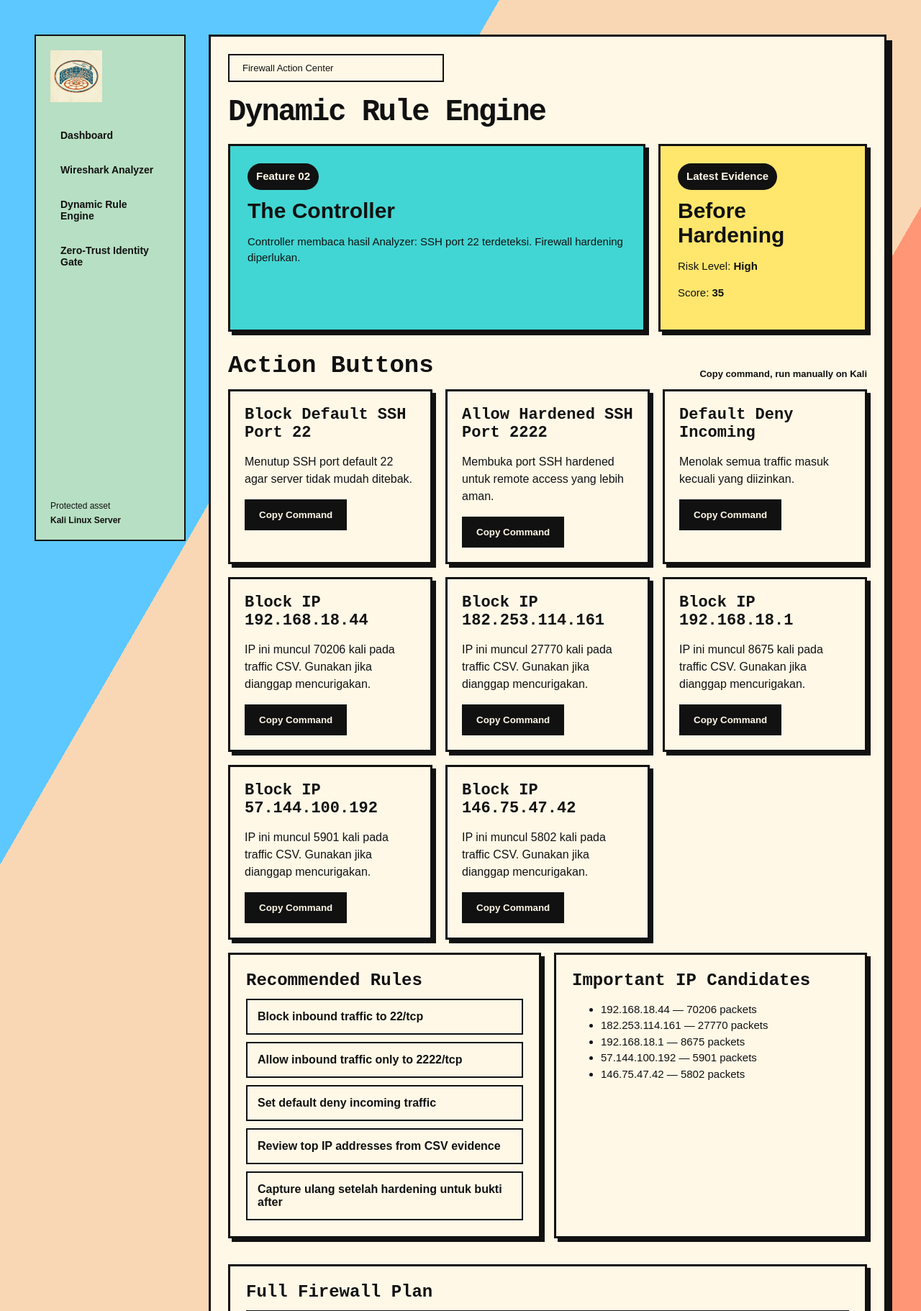
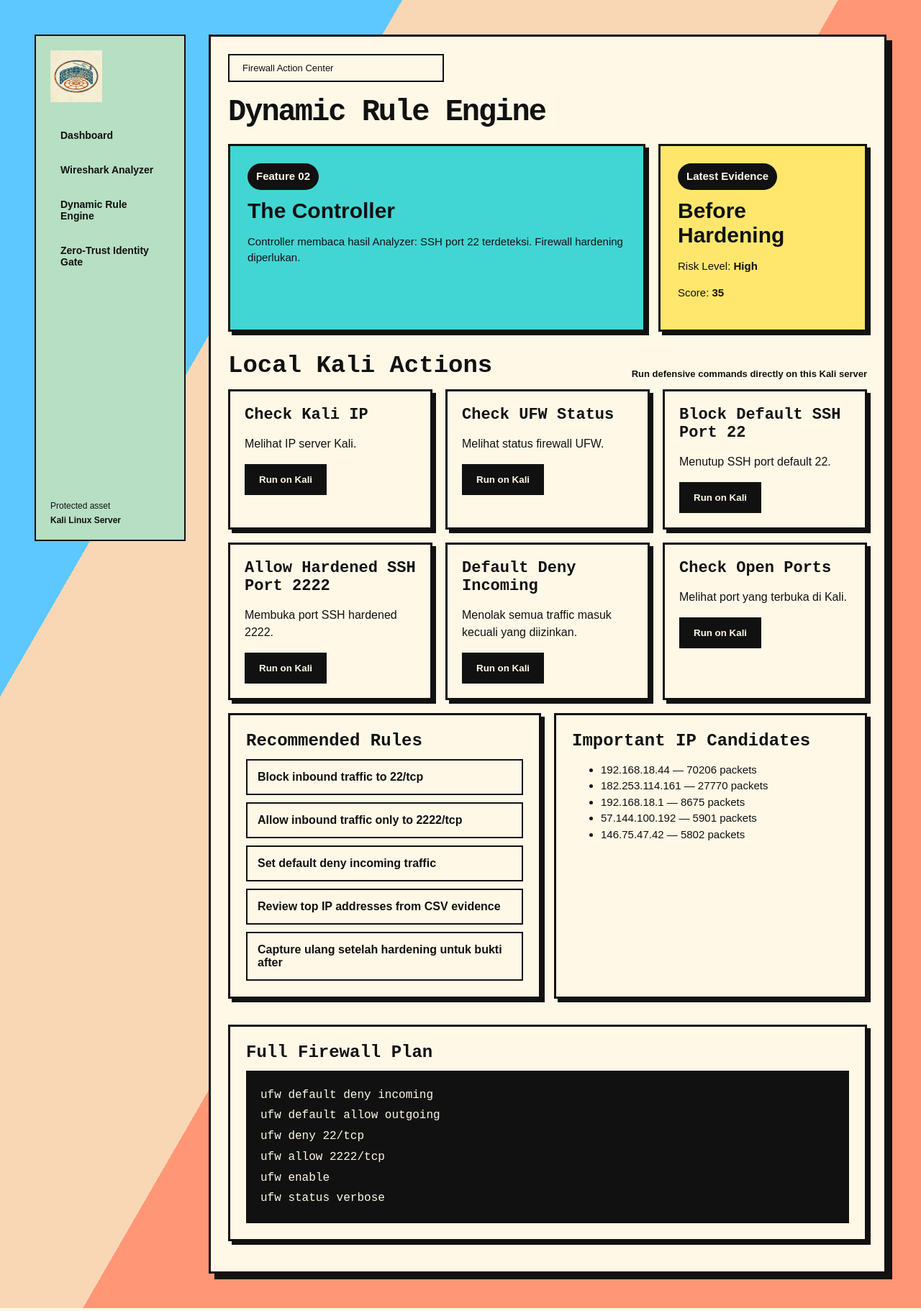
Before and after one commit to MrMarfitz/FirewallOrchestrator, a Flask app: page /controller in a window 1280 px wide. Shown: the top 1822 px of the page at 72% size. Run offline with Flask 3, Linux system fonts and the light colour scheme.

Commit message:
add local kali firewall control

```diff
--- a/app.py
+++ b/app.py
@@ -1,8 +1,8 @@
 import os
 import re
 import json
+import subprocess
 import pandas as pd
-import paramiko
 from collections import Counter
 from flask import Flask, render_template, request
 
@@ -22,7 +22,6 @@ def allowed_file(filename):
 
 def save_latest_analysis(data):
     os.makedirs(EVIDENCE_FOLDER, exist_ok=True)
-
     with open(LATEST_FILE, "w", encoding="utf-8") as file:
         json.dump(data, file, indent=4)
 
@@ -46,7 +45,6 @@ def detect_port(info_text, port):
         rf"\b{port}\s+\[",
         rf"\b{port}\b",
     ]
-
     return any(re.search(pattern, info_text, re.IGNORECASE) for pattern in patterns)
 
 
@@ -104,21 +102,18 @@ def analyze_csv(file_path, filename):
         score = 35
         finding = "SSH masih menggunakan port default 22. Ini berarti akses remote server masih mudah ditebak dan perlu hardening."
         recommendation = "Block port 22, pindahkan SSH ke port 2222, gunakan SSH key, dan aktifkan firewall default deny."
-
     elif detected_2222 and not detected_22:
         status = "After Hardening"
         risk_level = "Low"
         score = 85
         finding = "SSH sudah terdeteksi pada port 2222. Ini menunjukkan akses remote sudah lebih aman dari konfigurasi default."
         recommendation = "Pertahankan port 2222, pastikan port 22 tetap diblokir, dan review log login secara berkala."
-
     elif detected_22 and detected_2222:
         status = "Mixed Evidence"
         risk_level = "Medium"
         score = 60
         finding = "CSV menunjukkan port 22 dan 2222 sama-sama muncul. Kemungkinan data berisi kondisi sebelum dan sesudah hardening."
         recommendation = "Pisahkan capture before dan after, lalu pastikan port 22 benar-benar tidak muncul setelah hardening."
-
     else:
         status = "No SSH Evidence"
         risk_level = "Informational"
@@ -150,33 +145,38 @@ def analyze_csv(file_path, filename):
         "rows": rows,
     }
 
-def run_ssh_command(host, username, password, command):
+
+def run_local_command(command):
+    allowed_commands = [
+        "hostname -I",
+        "/usr/sbin/ufw status verbose",
+        "/usr/sbin/ufw deny 22/tcp",
+        "/usr/sbin/ufw allow 2222/tcp",
+        "/usr/sbin/ufw default deny incoming",
+        "/usr/sbin/ufw default allow outgoing",
+        "/usr/sbin/ufw --force enable",
+        "ss -tulnp",
+    ]
+
+    if command not in allowed_commands:
+        return {
+            "success": False,
+            "output": "Command not allowed."
+        }
+
     try:
-        ssh = paramiko.SSHClient()
-        ssh.set_missing_host_key_policy(paramiko.AutoAddPolicy())
-
-        ssh.connect(
-            hostname=host,
-            username=username,
-            password=password,
-            timeout=10
+        result = subprocess.run(
+            command,
+            shell=True,
+            capture_output=True,
+            text=True,
+            timeout=20
         )
 
-        stdin, stdout, stderr = ssh.exec_command(command)
-
-        output = stdout.read().decode("utf-8", errors="ignore")
-        error = stderr.read().decode("utf-8", errors="ignore")
-
-        ssh.close()
-
-        if error:
-            return {
-                "success": False,
-                "output": error
-            }
+        output = result.stdout if result.stdout else result.stderr
 
         return {
-            "success": True,
+            "success": result.returncode == 0,
             "output": output
         }
 
@@ -221,10 +221,8 @@ def analyzer():
 
         if not file or file.filename == "":
             error = "Pilih file CSV dulu."
-
         elif not allowed_file(file.filename):
             error = "Format salah. Upload file Wireshark .csv."
-
         else:
             os.makedirs(UPLOAD_FOLDER, exist_ok=True)
 
@@ -254,38 +252,45 @@ def controller():
             message="Belum ada data. Upload CSV Wireshark dulu di menu Analyzer.",
             rules=[],
             commands=[],
-            suspicious_ips=[]
+            suspicious_ips=[],
+            ssh_result=None,
+            executed_command=None
         )
 
     suspicious_ips = latest.get("top_ips", [])[:5]
 
-    commands = []
-
-    if latest.get("detected_22"):
-        commands.extend([
-            {
-                "title": "Block Default SSH Port 22",
-                "desc": "Menutup SSH port default 22 agar server tidak mudah ditebak.",
-                "command": "sudo ufw deny 22/tcp"
-            },
-            {
-                "title": "Allow Hardened SSH Port 2222",
-                "desc": "Membuka port SSH hardened untuk remote access yang lebih aman.",
-                "command": "sudo ufw allow 2222/tcp"
-            },
-            {
-                "title": "Default Deny Incoming",
-                "desc": "Menolak semua traffic masuk kecuali yang diizinkan.",
-                "command": "sudo ufw default deny incoming"
-            },
-        ])
-
-    for ip, count in suspicious_ips:
-        commands.append({
-            "title": f"Block IP {ip}",
-            "desc": f"IP ini muncul {count} kali pada traffic CSV. Gunakan jika dianggap mencurigakan.",
-            "command": f"sudo ufw deny from {ip}"
-        })
+    commands = [
+        {
+            "title": "Check Kali IP",
+            "desc": "Melihat IP server Kali.",
+            "command": "hostname -I"
+        },
+        {
+            "title": "Check UFW Status",
+            "desc": "Melihat status firewall UFW.",
+            "command": "/usr/sbin/ufw status verbose"
+        },
+        {
+            "title": "Block Default SSH Port 22",
+            "desc": "Menutup SSH port default 22.",
+            "command": "/usr/sbin/ufw deny 22/tcp"
+        },
+        {
+            "title": "Allow Hardened SSH Port 2222",
+            "desc": "Membuka port SSH hardened 2222.",
+            "command": "/usr/sbin/ufw allow 2222/tcp"
+        },
+        {
+            "title": "Default Deny Incoming",
+            "desc": "Menolak semua traffic masuk kecuali yang diizinkan.",
+            "command": "/usr/sbin/ufw default deny incoming"
+        },
+        {
+            "title": "Check Open Ports",
+            "desc": "Melihat port yang terbuka di Kali.",
+            "command": "ss -tulnp"
+        }
+    ]
 
     if latest.get("detected_22"):
         message = "Controller membaca hasil Analyzer: SSH port 22 terdeteksi. Firewall hardening diperlukan."
@@ -296,7 +301,6 @@ def controller():
             "Review top IP addresses from CSV evidence",
             "Capture ulang setelah hardening untuk bukti after"
         ]
-
     elif latest.get("detected_2222"):
         message = "Controller membaca hasil Analyzer: SSH port 2222 terdeteksi. Konfigurasi lebih aman, tetap perlu monitoring."
         rules = [
@@ -305,7 +309,6 @@ def controller():
             "Monitor failed login attempts",
             "Review firewall rule regularly"
         ]
-
     else:
         message = "Controller membaca hasil Analyzer: belum ada bukti SSH. Capture ulang traffic SSH diperlukan."
         rules = [
@@ -321,31 +324,67 @@ def controller():
         message=message,
         rules=rules,
         commands=commands,
-        suspicious_ips=suspicious_ips
+        suspicious_ips=suspicious_ips,
+        ssh_result=None,
+        executed_command=None
     )
+
 
 @app.route("/run-command", methods=["POST"])
 def run_command():
-    host = request.form.get("host")
-    username = request.form.get("username")
-    password = request.form.get("password")
     command = request.form.get("command")
-
-    result = run_ssh_command(host, username, password, command)
+    result = run_local_command(command)
 
     latest = load_latest_analysis()
 
     if latest:
         suspicious_ips = latest.get("top_ips", [])[:5]
+        rules = ["Command executed locally on Kali Linux server."]
+        message = "Local Kali Control result:"
     else:
         suspicious_ips = []
+        rules = ["Command executed locally on Kali Linux server."]
+        message = "Local Kali Control result:"
+
+    commands = [
+        {
+            "title": "Check Kali IP",
+            "desc": "Melihat IP server Kali.",
+            "command": "hostname -I"
+        },
+        {
+            "title": "Check UFW Status",
+            "desc": "Melihat status firewall UFW.",
+            "command": "/usr/sbin/ufw status verbose"
+        },
+        {
+            "title": "Block Default SSH Port 22",
+            "desc": "Menutup SSH port default 22.",
+            "command": "/usr/sbin/ufw deny 22/tcp"
+        },
+        {
+            "title": "Allow Hardened SSH Port 2222",
+            "desc": "Membuka port SSH hardened 2222.",
+            "command": "/usr/sbin/ufw allow 2222/tcp"
+        },
+        {
+            "title": "Default Deny Incoming",
+            "desc": "Menolak semua traffic masuk kecuali yang diizinkan.",
+            "command": "/usr/sbin/ufw default deny incoming"
+        },
+        {
+            "title": "Check Open Ports",
+            "desc": "Melihat port yang terbuka di Kali.",
+            "command": "ss -tulnp"
+        }
+    ]
 
     return render_template(
         "controller.html",
         latest=latest,
-        rules=["Command executed from Windows webapp to Kali Linux server."],
-        message="Live Kali Control result:",
-        commands=[],
+        rules=rules,
+        message=message,
+        commands=commands,
         suspicious_ips=suspicious_ips,
         ssh_result=result,
         executed_command=command
@@ -381,7 +420,6 @@ def validator():
             ["Root Login", "Must be disabled manually", "warning"],
             ["Password Auth", "Use SSH key-based auth", "warning"],
         ]
-
     elif latest.get("detected_22"):
         level = "Not Secure"
         score = 35
@@ -393,7 +431,6 @@ def validator():
             ["Root Login", "Check sshd_config", "warning"],
             ["Password Auth", "Disable after key setup", "warning"],
         ]
-
     else:
         level = "Partial Evidence"
         score = 50
--- a/static/style.css
+++ b/static/style.css
@@ -544,4 +544,22 @@ th {
 .error-output {
     background: #ff9675;
     color: #111;
+}.output-box {
+    white-space: pre-wrap;
+    background: #111;
+    color: #fff8e7;
+    border: 3px solid #111;
+    padding: 18px;
+    font-family: "Courier New", monospace;
+    line-height: 1.6;
+    overflow-x: auto;
 }
+
+.success-output {
+    border-color: #111;
+}
+
+.error-output {
+    background: #ff9675;
+    color: #111;
+}
--- a/templates/controller.html
+++ b/templates/controller.html
@@ -30,25 +30,22 @@
 </section>
 
 <section class="section-head">
-    <h2>Action Buttons</h2>
-    <span>Copy command, run manually on Kali</span>
+    <h2>Local Kali Actions</h2>
+    <span>Run defensive commands directly on this Kali server</span>
 </section>
 
 <section class="action-grid">
-    {% if commands %}
     {% for item in commands %}
     <div class="action-card">
         <h3>{{ item.title }}</h3>
         <p>{{ item.desc }}</p>
-            <button onclick="copyCommand(`{{ item.command }}`)">Copy Command</button>
+
+        <form method="POST" action="/run-command">
+            <input type="hidden" name="command" value="{{ item.command }}">
+            <button type="submit">Run on Kali</button>
+        </form>
     </div>
     {% endfor %}
-    {% else %}
-        <div class="action-card">
-            <h3>No Action Yet</h3>
-            <p>Upload CSV Wireshark first so the Controller can generate firewall actions.</p>
-        </div>
-    {% endif %}
 </section>
 
 <section class="two-col">
@@ -84,49 +81,14 @@
 <section class="info-card">
     <h3>Full Firewall Plan</h3>
 
-    <div class="code-block" id="fullCommand">
-sudo ufw default deny incoming<br>
-sudo ufw default allow outgoing<br>
-sudo ufw deny 22/tcp<br>
-sudo ufw allow 2222/tcp<br>
-sudo ufw enable<br>
-sudo ufw status verbose
+    <div class="code-block">
+ufw default deny incoming<br>
+ufw default allow outgoing<br>
+ufw deny 22/tcp<br>
+ufw allow 2222/tcp<br>
+ufw enable<br>
+ufw status verbose
     </div>
-
-    <button class="copy-full-btn" onclick="copyFullCommand()">Copy Full Plan</button>
-</section>
-
-<section class="info-card">
-    <h3>How to Use This</h3>
-    <p>
-        Copy command di halaman ini, lalu jalankan di terminal Kali Linux server.
-        Setelah itu lakukan capture ulang di Wireshark, export CSV, dan upload lagi
-        ke Analyzer untuk membuktikan hasil before-after.
-    </p>
-</section>
-
-<section class="info-card">
-    <h3>Live Kali Control</h3>
-    <p>
-        Run a safe defensive command directly on the Kali Linux server through SSH.
-    </p>
-
-    <form method="POST" action="/run-command" class="ssh-form">
-        <input type="text" name="host" placeholder="Kali IP, example: 192.168.56.101" required>
-        <input type="text" name="username" placeholder="Kali username" required>
-        <input type="password" name="password" placeholder="Kali password" required>
-
-        <select name="command" required>
-            <option value="sudo ufw status verbose">Check UFW Status</option>
-            <option value="sudo ufw deny 22/tcp">Block SSH Port 22</option>
-            <option value="sudo ufw allow 2222/tcp">Allow SSH Port 2222</option>
-            <option value="sudo ufw default deny incoming">Default Deny Incoming</option>
-            <option value="sudo ss -tulnp">Check Open Ports</option>
-            <option value="hostname -I">Check Kali IP</option>
-        </select>
-
-        <button type="submit">Run on Kali</button>
-    </form>
 </section>
 
 {% if ssh_result %}
@@ -141,35 +103,4 @@ sudo ufw status verbose
     {% endif %}
 </section>
 {% endif %}
-
-<div id="toast" class="custom-toast"></div>
-
-<script>
-function showToast(message) {
-    const toast = document.getElementById("toast");
-    toast.innerText = message;
-    toast.classList.add("show");
-
-    setTimeout(() => {
-        toast.classList.remove("show");
-    }, 2500);
-}
-
-function copyCommand(command) {
-    navigator.clipboard.writeText(command);
-    showToast("Command copied: " + command);
-}
-
-function copyFullCommand() {
-    const text = `sudo ufw default deny incoming
-sudo ufw default allow outgoing
-sudo ufw deny 22/tcp
-sudo ufw allow 2222/tcp
-sudo ufw enable
-sudo ufw status verbose`;
-
-    navigator.clipboard.writeText(text);
-    showToast("Full firewall plan copied.");
-}
-</script>
 {% endblock %}
```
Lines whose indentation alone changed are shown as unchanged.
